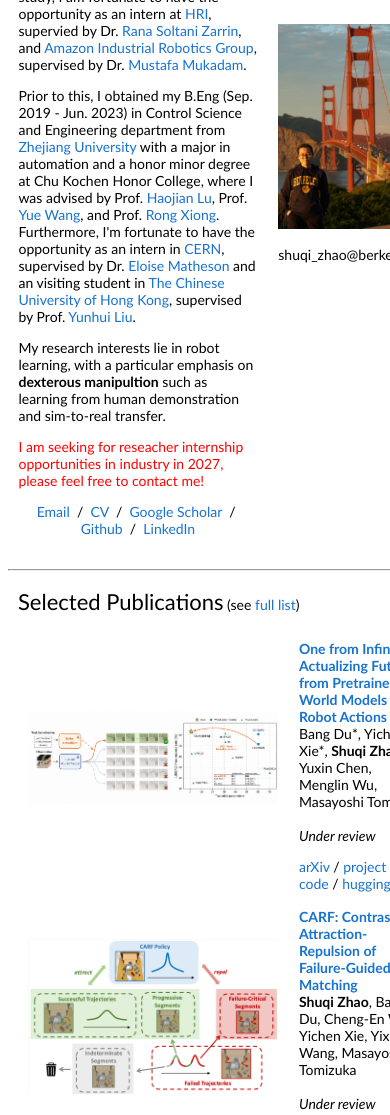
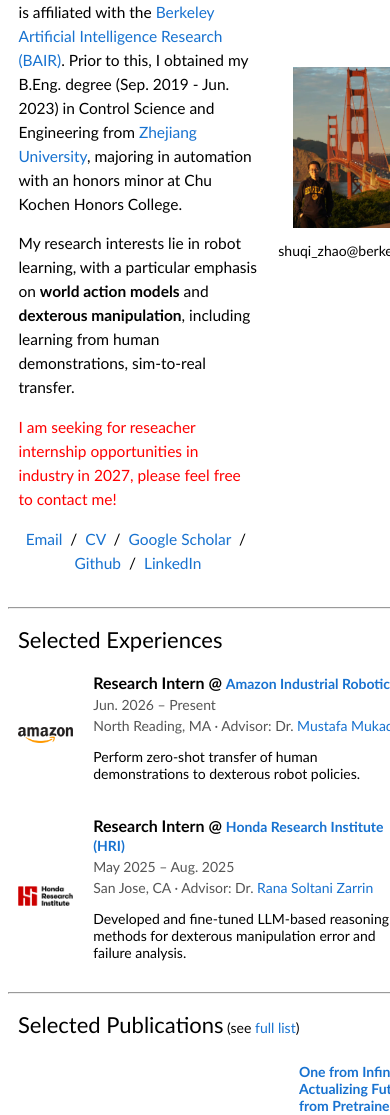
Before and after one commit to zhao-sq/zhao-sq.github.io, a plain HTML site: page index.html in a window 390 px wide. Shown: the part 320-1435 px from the top of the page. Drawn offline with Linux system fonts and the light colour scheme.

Commit message:
Update homepage experience sections

```diff
--- a/index.html
+++ b/index.html
@@ -18,18 +18,14 @@
       <td style="padding:0px">
         <table style="width:100%;border:0px;border-spacing:0px;border-collapse:separate;margin-right:auto;margin-left:auto;"><tbody>
           <tr style="padding:0px">
-            <td style="padding:2.5%;width:63%;vertical-align:middle">
+            <td class="intro-column" style="padding:2.5%;width:64%;vertical-align:middle">
               <p style="text-align:center">
                 <name>Shuqi Zhao (赵澍淇)</name>
               </p>
-              <p>Hi! I am a Ph.D. student (Sep. 2023 - ) at <a href="https://www.berkeley.edu">UC Berkeley</a> under the supervision of <a href="http://www.me.berkeley.edu/people/faculty/masayoshi-tomizuka">Prof. Masayoshi Tomizuka</a> in the <a href="https://msc.berkeley.edu">Mechanical Systems Control (MSC) Lab</a>, which is affiliated with the <a href="https://bair.berkeley.edu"> Berkeley Artificial Intelligence Research (BAIR)</a>. During my graduate study, I am fortunate to have the opportunity as an intern at <a href="https://usa.honda-ri.com/">HRI</a>, supervied by Dr. <a href="https://www.linkedin.com/in/rana-soltani/">Rana Soltani Zarrin</a>, and <a href="https://www.aboutamazon.com/about-us">Amazon Industrial Robotics Group</a>, supervised by Dr. <a href="https://www.mustafamukadam.com">Mustafa Mukadam</a>.
+              <p>Hi! I am a Ph.D. student (Sep. 2023 - ) at <a href="https://www.berkeley.edu">UC Berkeley</a> under the supervision of <a href="http://www.me.berkeley.edu/people/faculty/masayoshi-tomizuka">Prof. Masayoshi Tomizuka</a> in the <a href="https://msc.berkeley.edu">Mechanical Systems Control (MSC) Lab</a>, which is affiliated with the <a href="https://bair.berkeley.edu">Berkeley Artificial Intelligence Research (BAIR)</a>. Prior to this, I obtained my B.Eng. degree (Sep. 2019 - Jun. 2023) in Control Science and Engineering from <a href="https://www.zju.edu.cn/english/">Zhejiang University</a>, majoring in automation with an honors minor at Chu Kochen Honors College.
               </p>
               <p>
-                Prior to this, I obtained my B.Eng (Sep. 2019 - Jun. 2023) in Control Science and Engineering department from <a href="https://www.zju.edu.cn/english/">Zhejiang University</a> with a major in automation and a honor minor degree at Chu Kochen Honor College, where I was advised by Prof. <a href="https://scholar.google.com/citations?hl=en&user=dNAbVgIAAAAJ">Haojian Lu</a>, Prof. <a href="https://ywang-zju.github.io">Yue Wang</a>, and Prof. <a href="https://person.zju.edu.cn/en/rongxiong">Rong Xiong</a>.
-                Furthermore, I'm fortunate to have the opportunity as an intern in <a href="https://home.cern">CERN</a>, supervised by Dr. <a href="https://www.space.gov.au/Eloise-Matheson">Eloise Matheson</a> and an visiting student in <a href="https://www.cuhk.edu.hk/chinese/index.html">The Chinese University of Hong Kong</a>, supervised by Prof. <a href="https://www4.mae.cuhk.edu.hk/peoples/liu-yun-hui/">Yunhui Liu</a>.
-              </p>
-              <p>
-                My research interests lie in robot learning, with a particular emphasis on <b>dexterous manipultion</b> such as learning from human demonstration and sim-to-real transfer.
+                My research interests lie in robot learning, with a particular emphasis on <b>world action models</b> and <b>dexterous manipulation</b>, including learning from human demonstrations, sim-to-real transfer.
               </p>
               <p>
                 <font color="red"> I am seeking for reseacher internship opportunities in industry in 2027, please feel free to contact me!</font>
@@ -42,8 +38,8 @@
                 <a href="https://www.linkedin.com/in/shuqi-zhao-9522ba339/">LinkedIn</a>
               </p>
             </td>
-            <td style="padding:2.5%;width:30%;max-width:30%">
-              <a href="images/Yichen Xie.jpg"><img style="width:100%;max-width:100%" alt="profile photo" src="images/Shuqi_Zhao.jpg" class="hoverZoomLink"></a>
+            <td style="padding:2.5%;width:36%;max-width:36%">
+              <a href="images/Yichen Xie.jpg"><img style="display:block;width:78%;max-width:78%;margin:0 auto" alt="profile photo" src="images/Shuqi_Zhao.jpg" class="hoverZoomLink"></a>
               <p style="text-align:center">
                 shuqi_zhao@berkeley.edu
               </p>
@@ -94,6 +90,45 @@
         </tr>
         </tbody></table>
          -->
+        <hr>
+
+        <table class="section-header"><tbody>
+          <tr>
+            <td>
+              <heading>Selected Experiences</heading>
+            </td>
+          </tr>
+        </tbody></table>
+
+        <table class="experience-list"><tbody>
+          <tr>
+            <td class="experience-logo">
+              <img src="images/company/Amazon_logo.svg.webp" alt="Amazon logo">
+            </td>
+            <td class="experience-content">
+              <div class="experience-heading">
+                <p class="experience-title">Research Intern @ <a href="https://www.aboutamazon.com/about-us">Amazon Industrial Robotics</a></p>
+                <p class="experience-date">Jun. 2026 – Present</p>
+              </div>
+              <p class="experience-meta">North Reading, MA · Advisor: Dr. <a href="https://www.mustafamukadam.com">Mustafa Mukadam</a></p>
+              <p>Perform zero-shot transfer of human demonstrations to dexterous robot policies.</p>
+            </td>
+          </tr>
+          <tr>
+            <td class="experience-logo">
+              <img src="images/company/honda-main-logo.png" alt="Honda Research Institute logo">
+            </td>
+            <td class="experience-content">
+              <div class="experience-heading">
+                <p class="experience-title">Research Intern @ <a href="https://usa.honda-ri.com/">Honda Research Institute (HRI)</a></p>
+                <p class="experience-date">May 2025 – Aug. 2025</p>
+              </div>
+              <p class="experience-meta">San Jose, CA · Advisor: Dr. <a href="https://www.linkedin.com/in/rana-soltani/">Rana Soltani Zarrin</a></p>
+              <p>Developed and fine-tuned LLM-based reasoning methods for dexterous manipulation error and failure analysis.</p>
+            </td>
+          </tr>
+        </tbody></table>
+
         <hr>
 
         <table style="width:100%;border:0px;border-spacing:0px;border-collapse:separate;margin-right:auto;margin-left:auto;"><tbody>
@@ -280,6 +315,31 @@
 
           <hr>
 
+          <table class="section-header"><tbody>
+            <tr>
+              <td>
+                <heading>Other Experiences</heading>
+              </td>
+            </tr>
+          </tbody></table>
+
+          <ul class="lab-visit-list">
+            <li>
+              <span class="lab-visit-title">Undergraduate Research @ <a href="https://www.zju.edu.cn/english/">Zhejiang University</a></span>
+              <span class="lab-visit-meta">Advisors: Prof. <a href="https://scholar.google.com/citations?hl=en&user=dNAbVgIAAAAJ">Haojian Lu</a>, Prof. <a href="https://ywang-zju.github.io">Yue Wang</a>, and Prof. <a href="https://person.zju.edu.cn/en/rongxiong">Rong Xiong</a></span>
+            </li>
+            <li>
+              <span class="lab-visit-title">Research Intern @ <a href="https://home.cern">CERN</a></span>
+              <span class="lab-visit-meta">Advisor: Dr. <a href="https://www.space.gov.au/Eloise-Matheson">Eloise Matheson</a></span>
+            </li>
+            <li>
+              <span class="lab-visit-title">Visiting Student @ <a href="https://www.cuhk.edu.hk/chinese/index.html">The Chinese University of Hong Kong</a></span>
+              <span class="lab-visit-meta">Advisor: Prof. <a href="https://www4.mae.cuhk.edu.hk/peoples/liu-yun-hui/">Yunhui Liu</a></span>
+            </li>
+          </ul>
+
+          <hr>
+
           <!-- <table style="width:100%;border:0px;border-spacing:0px;border-collapse:separate;margin-right:auto;margin-left:auto;"><tbody>
             <tr>
                 <td style="padding:10px;width:100%;vertical-align:middle">
--- a/stylesheet.css
+++ b/stylesheet.css
@@ -129,3 +129,143 @@ name {
 span.highlight {
   background-color: #ffffd0;
 }
+
+.intro-column p,
+.intro-column a {
+  font-size: 15.5px;
+  line-height: 1.55;
+}
+
+.section-header {
+  width: 100%;
+  border: 0;
+  border-spacing: 0;
+  border-collapse: separate;
+  margin-right: auto;
+  margin-left: auto;
+}
+
+.section-header td {
+  padding: 10px;
+  width: 100%;
+  vertical-align: middle;
+}
+
+.experience-list {
+  width: 100%;
+  border: 0;
+  border-spacing: 0;
+  border-collapse: separate;
+  margin-right: auto;
+  margin-left: auto;
+}
+
+.experience-logo {
+  width: 25%;
+  min-height: 80px;
+  padding: 20px;
+  text-align: center;
+  vertical-align: middle;
+}
+
+.experience-logo img {
+  display: block;
+  width: 100%;
+  max-width: 150px;
+  max-height: 70px;
+  margin: 0 auto;
+  object-fit: contain;
+}
+
+.experience-content {
+  width: 75%;
+  padding: 20px;
+  vertical-align: middle;
+}
+
+.experience-heading {
+  display: flex;
+  align-items: baseline;
+  justify-content: space-between;
+  gap: 16px;
+}
+
+.experience-title {
+  margin-top: 0;
+  margin-bottom: 4px;
+  font-size: 16px;
+  font-weight: 700;
+}
+
+.experience-date {
+  flex: 0 0 auto;
+  margin: 0;
+  color: #555;
+  white-space: nowrap;
+}
+
+.experience-meta {
+  margin-top: 0;
+  color: #555;
+}
+
+.lab-visit-list {
+  margin: 0;
+  padding: 0 10px 14px;
+  list-style: none;
+}
+
+.lab-visit-list li {
+  padding: 8px 0;
+  border-bottom: 1px solid #eee;
+}
+
+.lab-visit-list li:last-child {
+  border-bottom: 0;
+}
+
+.lab-visit-title {
+  display: inline;
+  font-weight: 700;
+}
+
+.lab-visit-meta {
+  display: inline;
+  margin-left: 8px;
+  color: #555;
+}
+
+.lab-visit-meta::before {
+  content: "· ";
+}
+
+@media (max-width: 600px) {
+  .experience-logo {
+    width: 18%;
+    padding: 10px;
+  }
+
+  .experience-content {
+    width: 82%;
+    padding: 10px;
+  }
+
+  .experience-heading {
+    display: block;
+  }
+
+  .experience-date {
+    margin-bottom: 4px;
+    white-space: normal;
+  }
+
+  .lab-visit-meta {
+    display: block;
+    margin-top: 3px;
+    margin-left: 0;
+  }
+
+  .lab-visit-meta::before {
+    content: "";
+  }
+}
```
Also changed, not shown: images/company/Amazon_logo.svg.webp (added), images/company/honda-main-logo.png (added), 1 other file.
